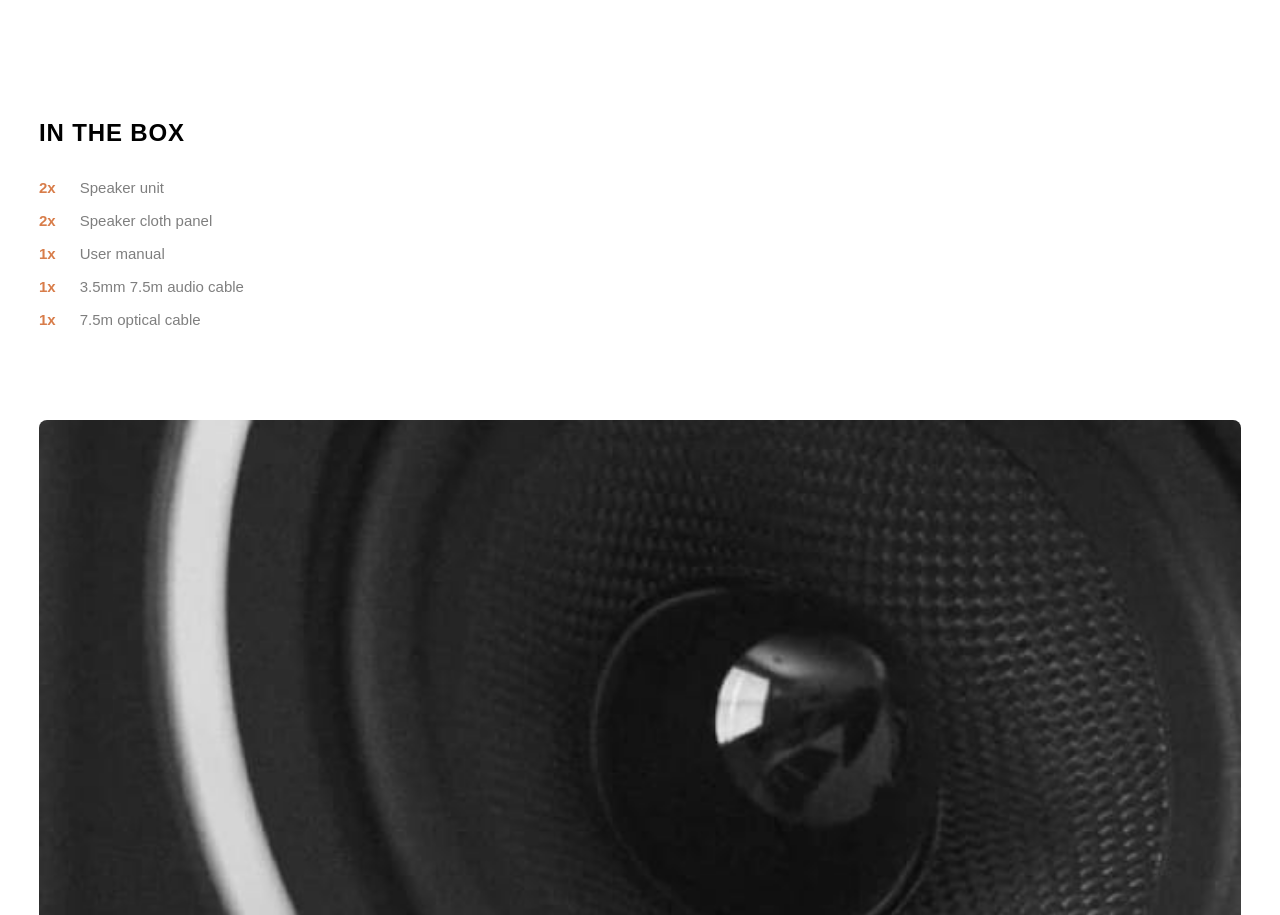
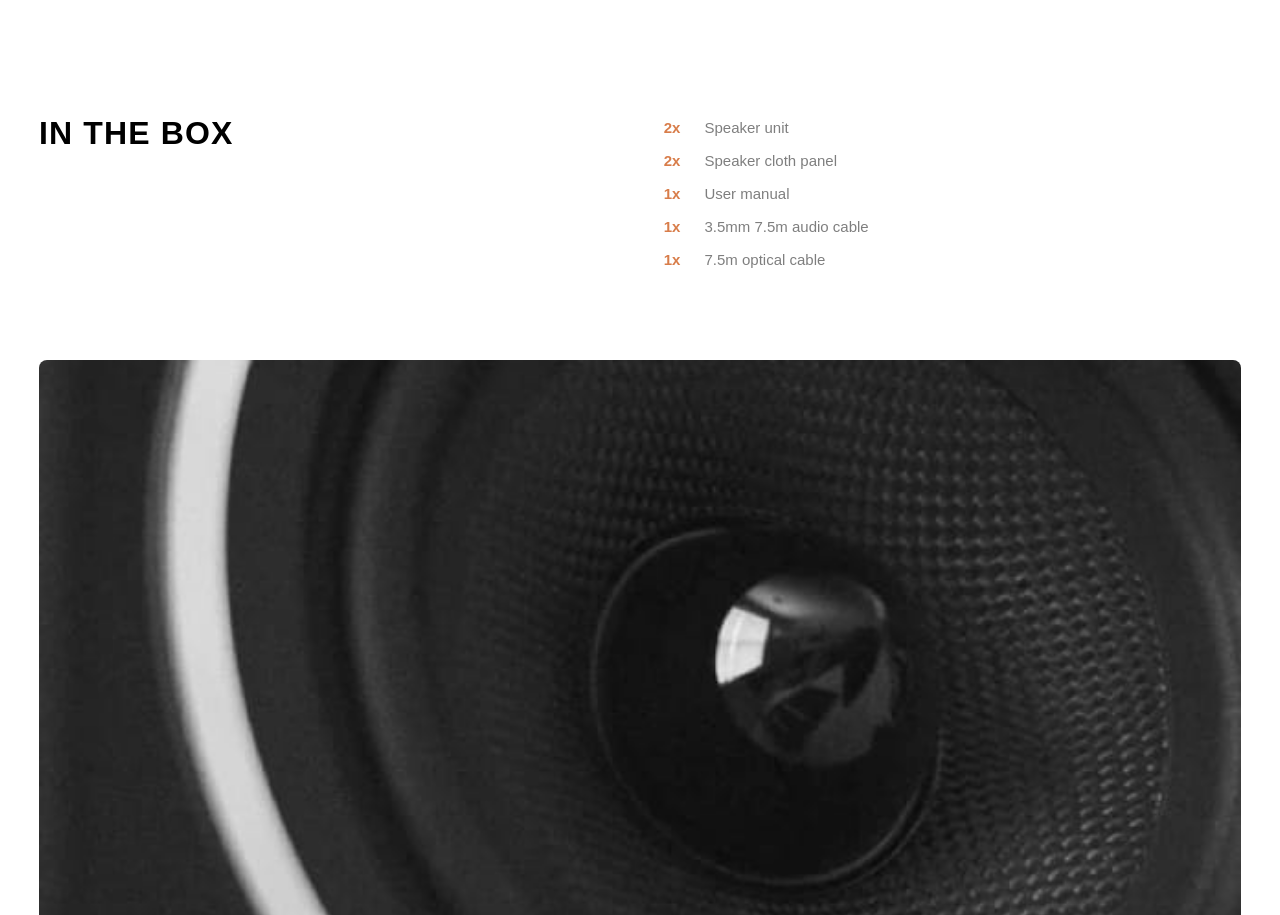
Before and after one commit to smccourtb/audiophile-ecommerce-website, a React (Create React App) app: page /zx7-speaker in a window 1280 px wide. Shown: the part 1028-1943 px from the top of the page. Built offline with nearby package versions, Linux system fonts and the light colour scheme; what @ebay/nice-modal-react would draw is missing.

Commit message:
fix styling for "In The Box" section for tablets

```diff
--- a/src/pages/ProductDetail.jsx
+++ b/src/pages/ProductDetail.jsx
@@ -58,6 +58,10 @@ const IncludesContainer = styled.div`
   flex-direction: column;
   gap: 24px;
   margin-bottom: -32px;
+  @media (min-width: 768px) {
+    flex-direction: row;
+    width: 100%;
+  }
 `;
 
 const FeaturesHeader = styled.h3`
@@ -65,11 +69,8 @@ const FeaturesHeader = styled.h3`
   font-weight: bold;
   font-size: 24px;
   line-height: 36px;
-  /* identical to box height, or 150% */
-
   letter-spacing: 0.857143px;
   text-transform: uppercase;
-
   color: #000000;
 `;
 
@@ -78,10 +79,7 @@ const FeatureDescription = styled.p`
   font-weight: 500;
   font-size: 15px;
   line-height: 25px;
-  /* or 167% */
-
   color: #000000;
-
   mix-blend-mode: normal;
   opacity: 0.5;
   white-space: pre-wrap;
@@ -95,6 +93,12 @@ const ComponentsHeader = styled.h4`
   letter-spacing: 0.857143px;
   text-transform: uppercase;
   color: #000000;
+  @media (min-width: 768px) {
+    width: 50%;
+    font-size: 32px;
+    line-height: 36px;
+    letter-spacing: 1.14286px;
+  }
 `;
 
 const ProductDetail = ({ data }) => {
@@ -111,14 +115,11 @@ const ProductDetail = ({ data }) => {
             <ProductImage
               src={isDesktop ? desktop : isTablet ? tablet : mobile}
             />
-            <TextContainer
-              style={{ alignItems: "flex-start", textAlign: "left" }}
-            >
+            <TextContainer>
               {data.new && <NewProduct>New Product</NewProduct>}
               <ProductName>{data.name}</ProductName>
               <ProductDescription>{data.description}</ProductDescription>
               <Price>{`$ ${data.price}`}</Price>{" "}
-              {/*TODO: write function that adds commas to prices*/}
               <ButtonContainer>
                 <Counter
                   increment={increment}
--- a/src/styles/shared-styles.js
+++ b/src/styles/shared-styles.js
@@ -129,15 +129,13 @@ export const ProductContainer = styled.article`
 export const TextContainer = styled.div`
   display: flex;
   flex-direction: column;
-  align-items: center;
-  text-align: center;
+  align-items: flex-start;
+  text-align: left;
   gap: 24px;
 
   @media (min-width: 768px) {
-    text-align: left;
     gap: 32px;
     width: 100%;
-    align-items: flex-start;
   }
   @media (min-width: 1024px) {
     align-items: flex-start;
```
